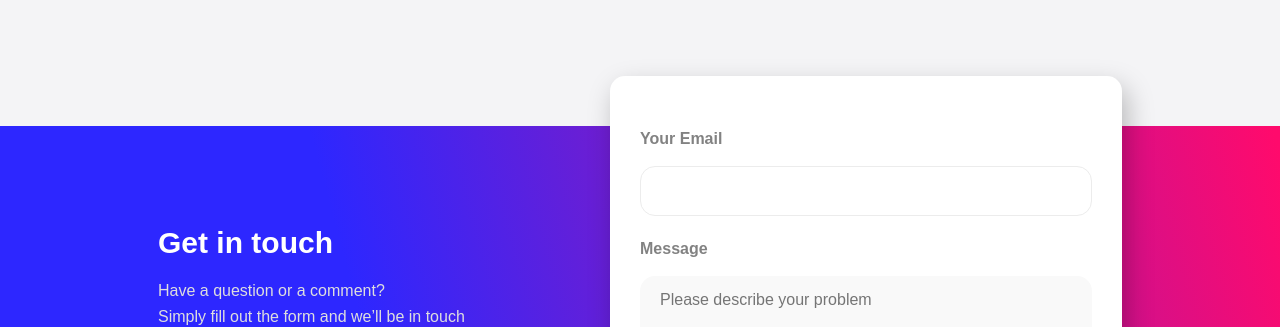
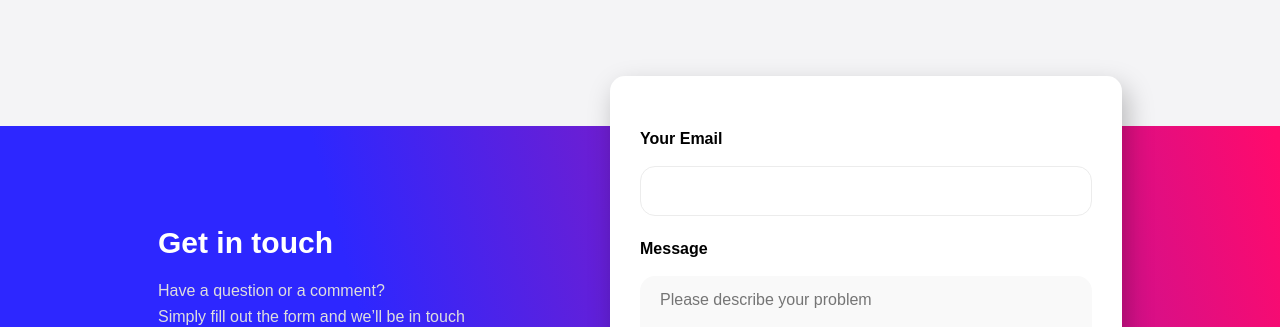
Before and after one commit to AlbertDabal/Portfolio, a React (Create React App) app in the folder frontend/: page / in a window 1280 px wide. Shown: the part 3696-4023 px from the top of the page. Built offline with nearby package versions, Linux system fonts and the light colour scheme.

Commit message:
fix style contact

```diff
--- a/frontend/src/components/organisms/constacts/Contacts.tsx
+++ b/frontend/src/components/organisms/constacts/Contacts.tsx
@@ -24,7 +24,7 @@ const Wrapper = styled.div`
   @media (max-width: 1000px) {
     padding-top: 2vh;
     top: 50px;
-    padding: 50px 25px;
+    padding: 20px 0px;
   }
 `;
 
@@ -35,13 +35,21 @@ const Info = styled.div`
   gap: 90px;
   margin-bottom: 40px;
   margin-top: 60px;
+
+  @media (max-width: 1000px) {
+    margin-top: 20px;
+  }
 `;
 
 const Form = styled.form`
-  position: absolute;
-  top: -50px;
-  right: 30px;
-  width: 50%;
+  @media (min-width: 1000px) {
+    position: absolute;
+    top: -50px;
+    right: 30px;
+    width: 50%;
+  }
+
+  width: 100%;
   flex: 1;
   display: flex;
   flex-direction: column;
@@ -49,6 +57,11 @@ const Form = styled.form`
   align-items: flex-start;
   background-color: white;
   padding: 50px 30px;
+
+  @media (max-width: 1000px) {
+    padding: 50px 15px 20px 15px;
+  }
+
   border-radius: 15px;
   box-shadow: 5px 11px 27px 0px rgba(0, 0, 0, 0.25);
 `;
@@ -62,6 +75,7 @@ const Footer = styled.footer`
   @media (max-width: 1000px) {
     flex-direction: column;
     margin-top: 2vh;
+    gap: 30px;
   }
 `;
 
@@ -74,10 +88,7 @@ const StyledHeading = styled(Heading)`
 `;
 
 const StyledParagraph = styled(Paragraph)`
-  font-size: ${({ theme }) => theme.fontSize.l};
-  @media (max-width: 800px) {
-    font-size: ${({ theme }) => theme.fontSize.m};
-  }
+  color: black;
 `;
 
 const Image = styled.img`
@@ -97,6 +108,19 @@ const Submit = styled.input`
   color: ${({ theme }) => 'white'};
   text-decoration: none;
   align-self: flex-end;
+
+  @media (max-width: 1000px) {
+    margin-top: 30px;
+  }
+`;
+
+const MainWrapper = styled.div`
+  padding-top: 100px;
+  width: 100%;
+
+  @media (max-width: 1000px) {
+    padding-top: 0px;
+  }
 `;
 
 export const Contacts = () => {
@@ -141,7 +165,7 @@ export const Contacts = () => {
   }, []);
 
   return (
-    <div id="contacts" style={{ width: '100%', paddingTop: 100 }}>
+    <MainWrapper id="contacts">
       <BasicTemplate backgroundColorStyle="linear-gradient(75deg, #2D27FF 33.05%, #FF0A6C 99.47%), #FFF">
         <div style={{ position: 'relative' }}>
           <Wrapper>
@@ -169,11 +193,11 @@ export const Contacts = () => {
                   </Info>
                   <Form onSubmit={sendEmail}>
                     <div style={{ width: '100%' }}>
-                      <Paragraph bold>{data.emailPlaceholder}</Paragraph>
+                      <StyledParagraph bold>{data.emailPlaceholder}</StyledParagraph>
                       <Input name="email" />
                     </div>
                     <div style={{ width: '100%' }}>
-                      <Paragraph bold>Message</Paragraph>
+                      <StyledParagraph bold>Message</StyledParagraph>
                       <TextArea name="message" placeholder={data.textPlaceholder} />
                     </div>
                     <Submit type="submit" value={data.buttonSend} />
@@ -184,6 +208,6 @@ export const Contacts = () => {
           </Wrapper>
         </div>
       </BasicTemplate>
-    </div>
+    </MainWrapper>
   );
 };
```
